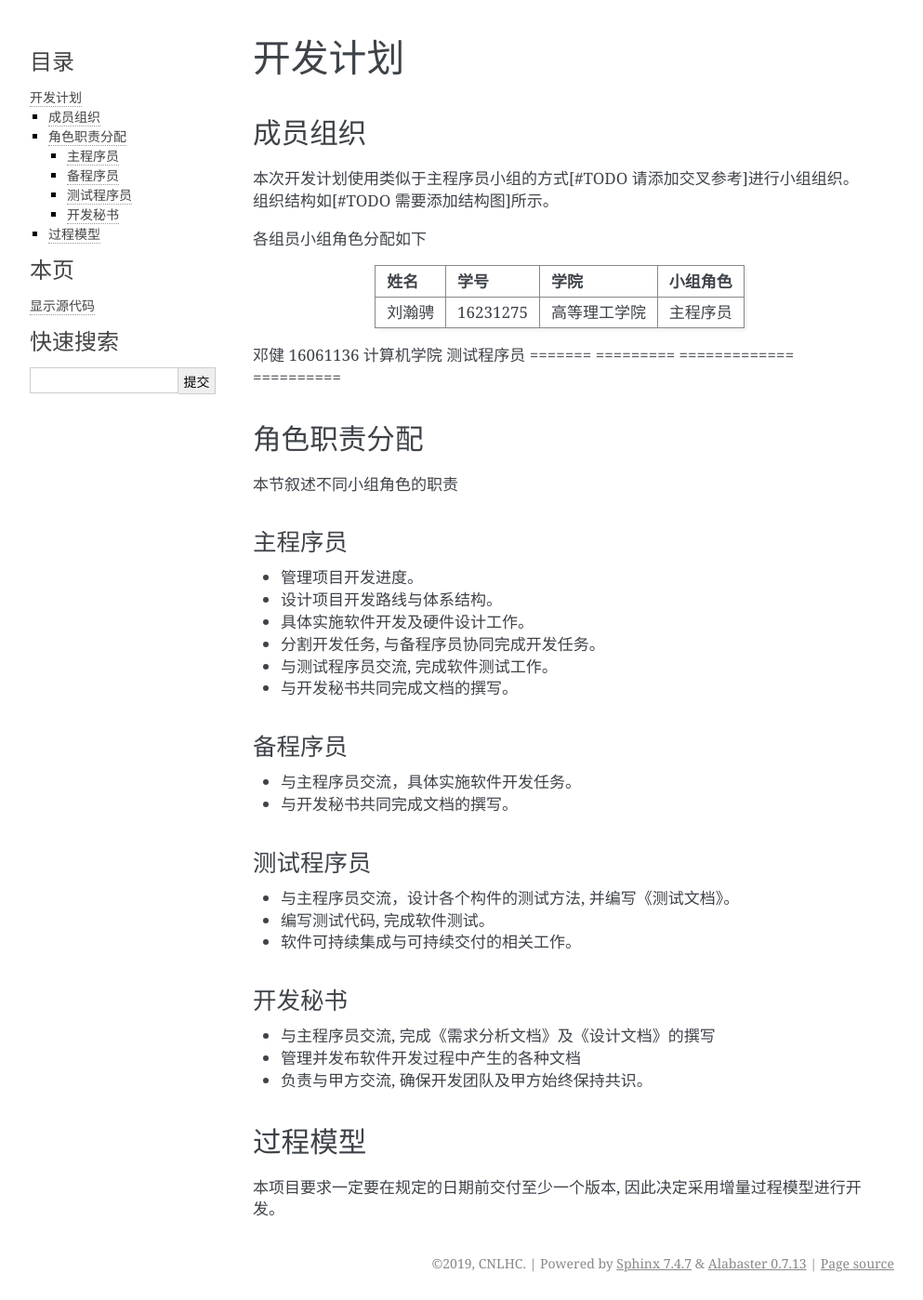
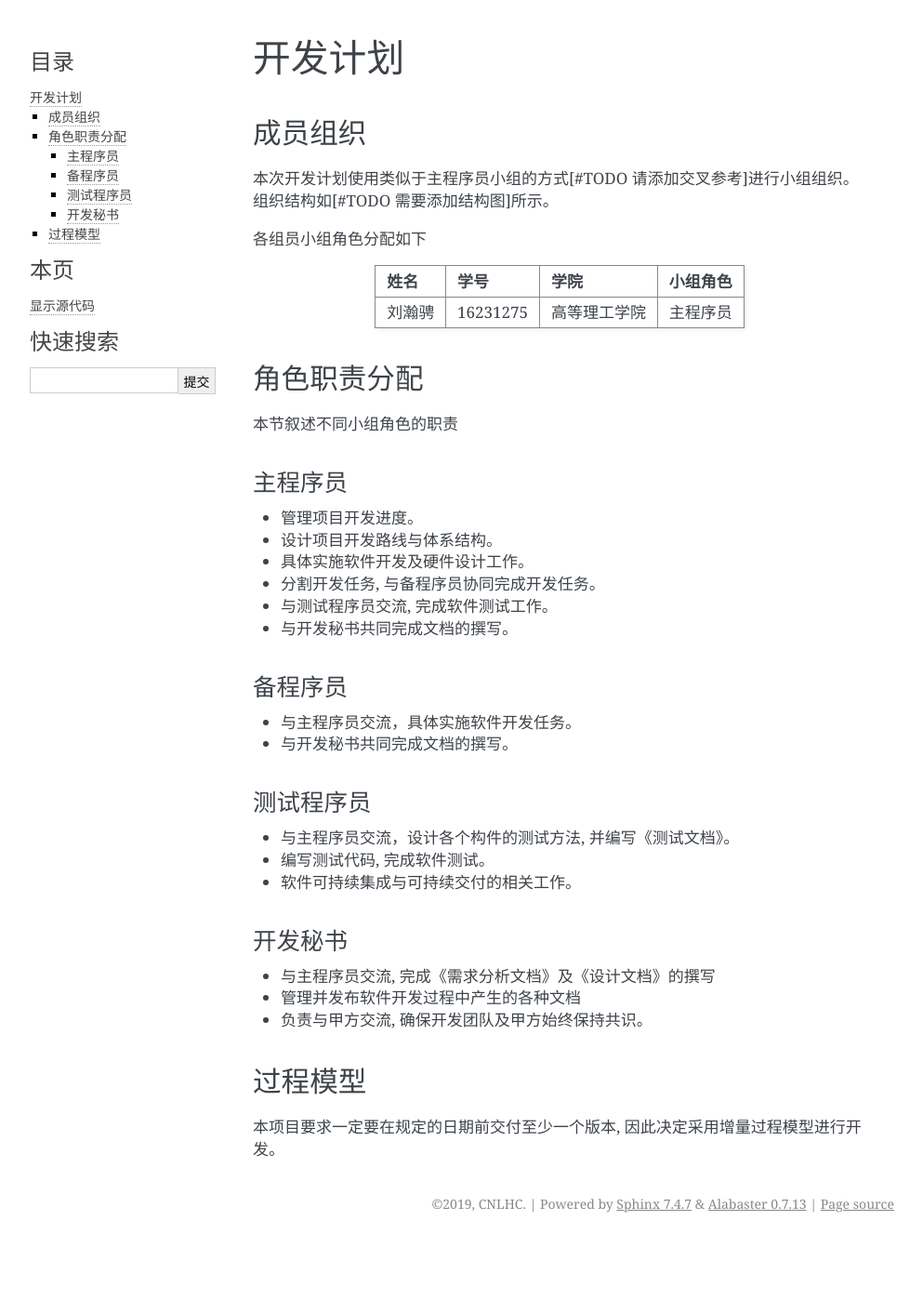
Before and after one commit to wenguang1998/shattuckite-doc, a Sphinx documentation site: the page built from projectPlan/source/devplan.rst, in a window 1280 px wide. Shown: the whole page at 93% size, without its empty margins (148-1141 px from the left). Built offline with Sphinx 7.4.7, drawn with Linux system fonts in a browser that asks for light colours; after the commit the page ends 1334 px from its top, so only the background shows below that.

Commit message:
Update devplan.rst

```diff
--- a/projectPlan/source/devplan.rst
+++ b/projectPlan/source/devplan.rst
@@ -13,8 +13,7 @@
 ======= ========= ============= ==========
 刘瀚骋   16231275  高等理工学院   主程序员
 ======= ========= ============= ==========
-邓健     16061136  计算机学院     测试程序员
-======= ========= ============= ==========
+
 
 
 角色职责分配
```
